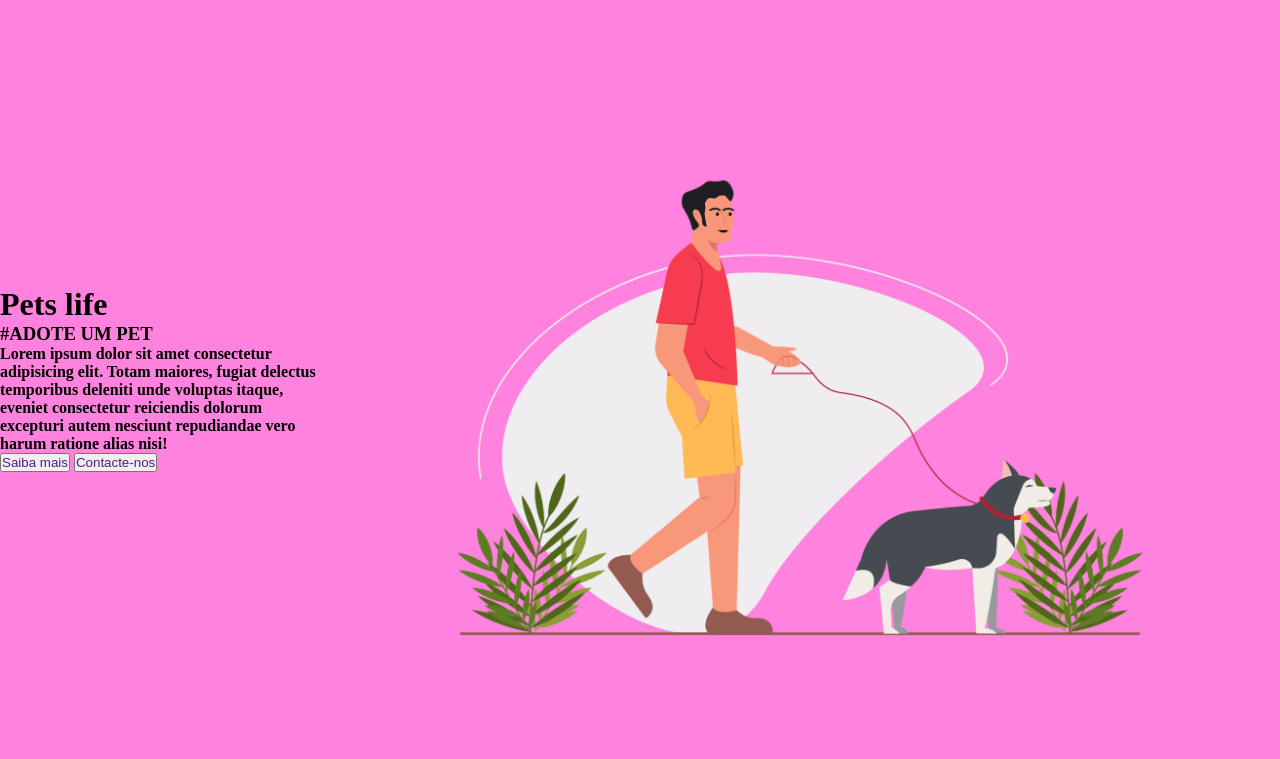
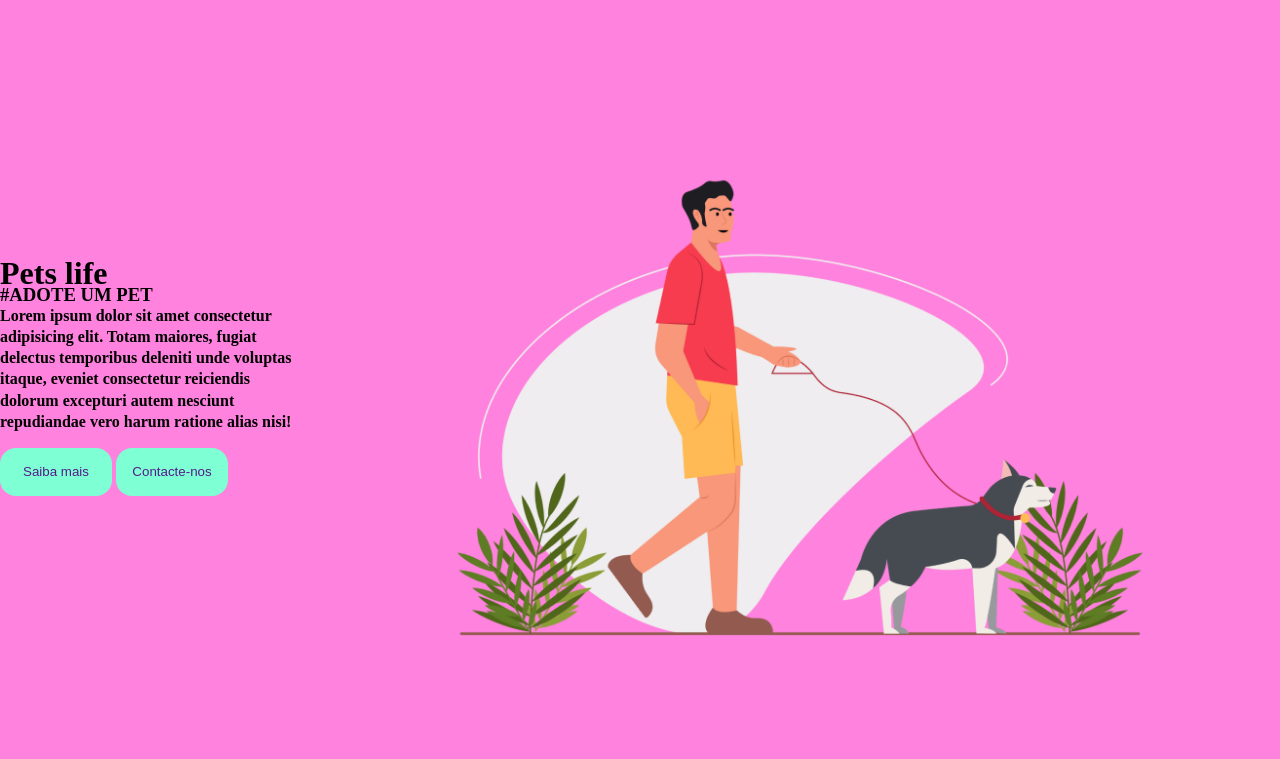
Before and after one commit to Junioredi/Desenvolvimeto, a PHP site: page / in a window 1280 px wide. Shown: the part 67-826 px from the top of the page. Run offline with PHP 8.4, Linux system fonts and the light colour scheme.

```diff
--- a/Portifolio/index.html
+++ b/Portifolio/index.html
@@ -61,7 +61,9 @@
           /></a>
         </div>
         <div class="">
-          <img src="/Portifolio/Imagens/Ballebot/Ballebot.PNG" alt="" />
+          <a href="/../pets-life/index.html">
+            <img src="/Portifolio/Imagens/petslife/Capturar.PNG" alt="" />
+          </a>
         </div>
         <div class="">
           <img src="/Portifolio/Imagens/Ballebot/Ballebot.PNG" alt="" />
--- a/pets-life/index.html
+++ b/pets-life/index.html
@@ -31,7 +31,7 @@
             repudiandae vero harum ratione alias nisi!
           </h4>
         </div>
-        <div>
+        <div class="conteuso-button">
           <button><a href="">Saiba mais</a></button>
           <button><a href="">Contacte-nos</a></button>
         </div>
--- a/pets-life/style.css
+++ b/pets-life/style.css
@@ -59,17 +59,34 @@ img {
   padding-right: 2rem;
 }
 .conteudo{
-  display: flexbox;
   background-color: rgb(255, 130, 222);
+  height: auto;
   display: flex;
   flex-direction: row;
   align-items: center;
-
- height: auto;
+  justify-content: space-around;
+  gap: 1rem;
 }
 .conteudo-text{
-  flex-direction: column;
+  flex-direction: column-gap;
 
+  font-family: Quicksand;
+  font-style: normal;
+  font-weight: bold;
+  font-size: 1rem;
+  line-height: 132.5%;
+}
+.conteuso-button{
+padding-top: 1rem;
+
+
+}
+.conteudo button{
+  background-color:aquamarine;
+  border: none;
+  border-radius: 1rem;
+  width: 7rem;
+  height: 3rem;
 }
 .conteudo img{
   width: 60rem;
```
Also changed, not shown: Portifolio/Imagens/petslife/Capturar.PNG (added).
